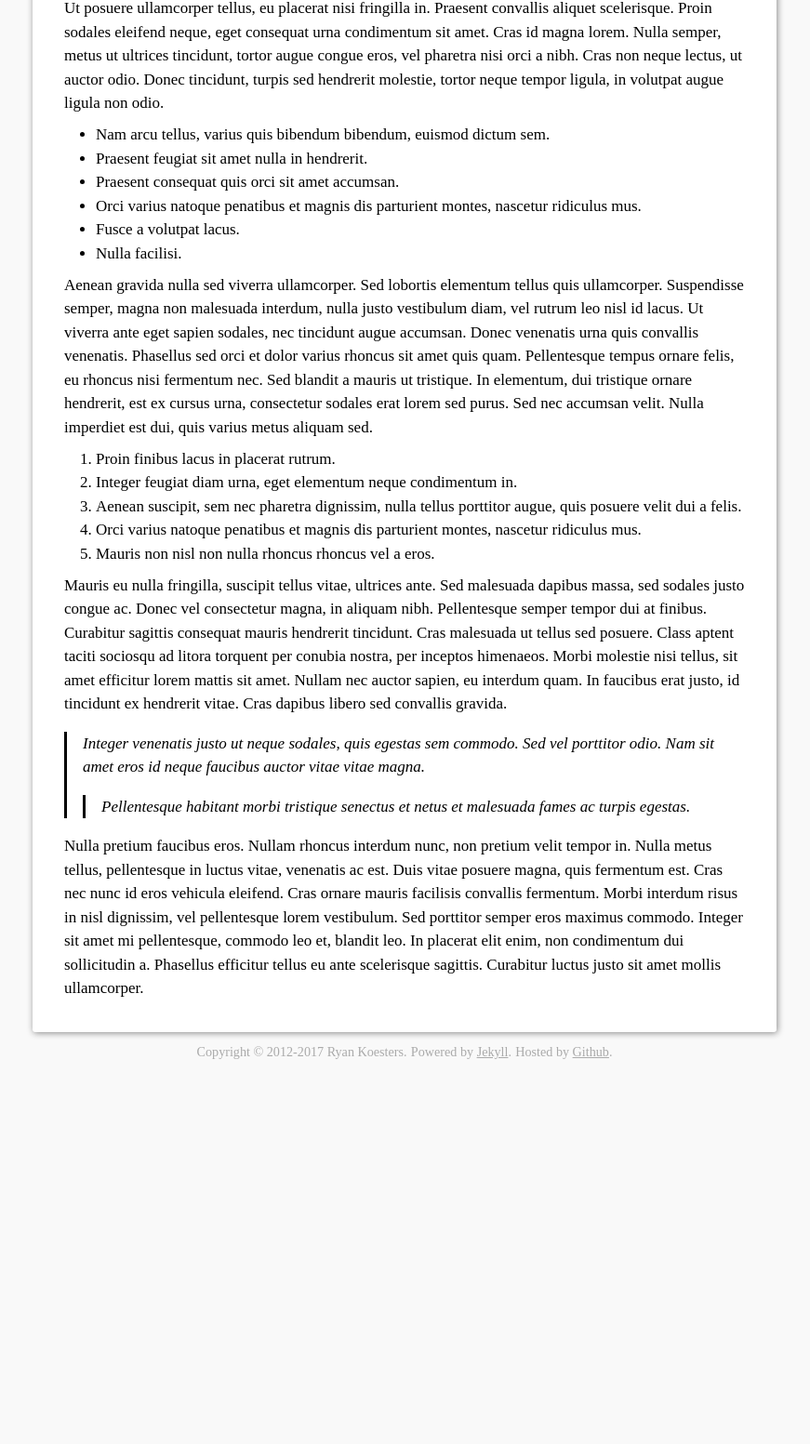
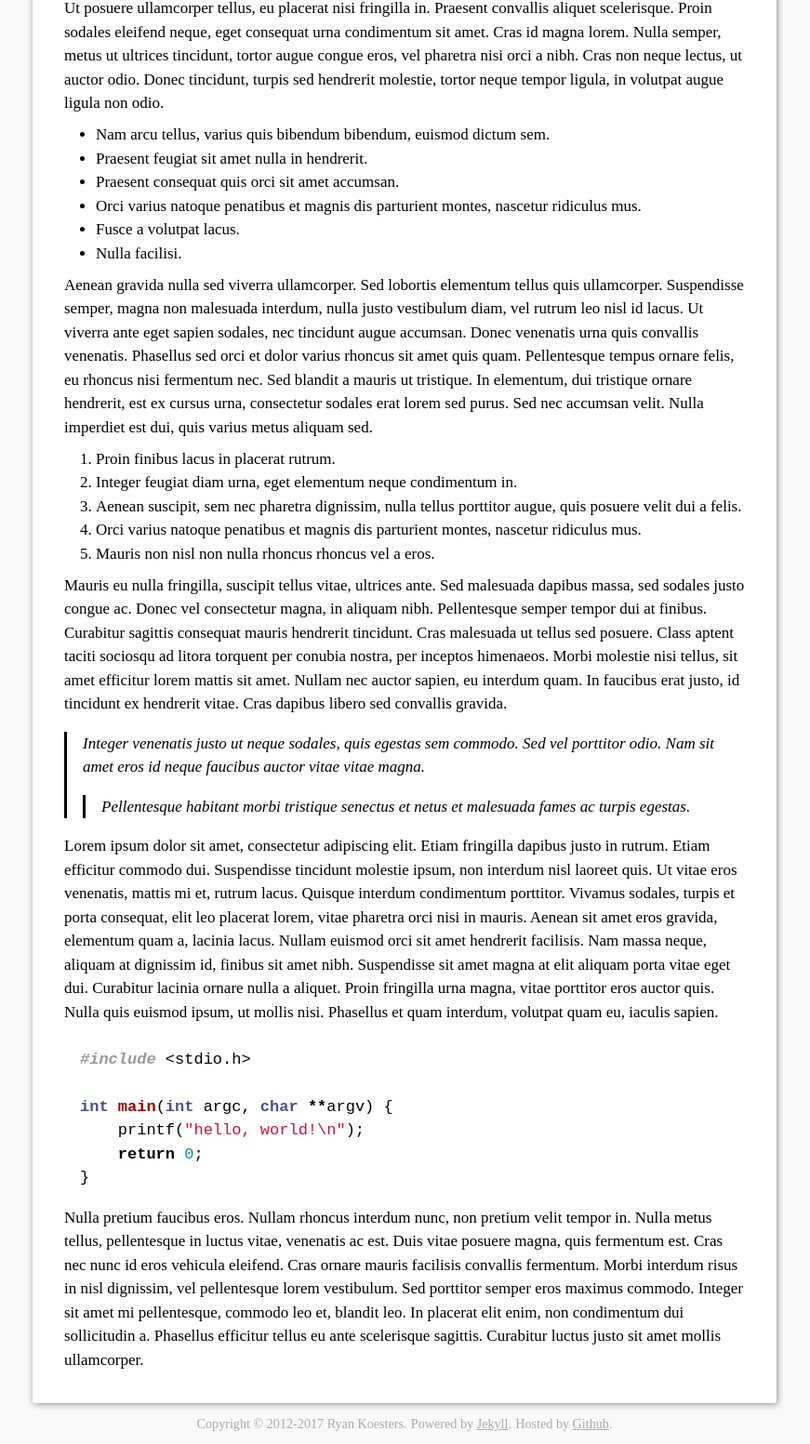
Before and after one commit to rkoesters/rkoesters.github.io, a Jekyll site: the page built from lorem.md, in a window 1280 px wide, cut to the strip 1643-3196 px from the top of the page. Shown: the whole strip at 93% size, without its empty margins (205-1076 px from the left). Built offline with Jekyll 4.4.1, drawn with Linux system fonts in a browser that asks for light colours; nearby versions of some CDN libraries; before the commit the page ends 2796 px from its top, so only the background shows below that.

Commit message:
Added syntax highlighting to code.

````diff
--- a/_layouts/master.html
+++ b/_layouts/master.html
@@ -48,5 +48,6 @@
 
 	<script src="https://ajax.googleapis.com/ajax/libs/jquery/3.1.1/jquery.min.js"></script>
 	<script src="/js/external.js"></script>
+	<link href="/css/syntax.css" rel="stylesheet">
 </body>
 </html>
--- a/css/main.css
+++ b/css/main.css
@@ -166,6 +166,12 @@
 	margin: auto;
 }
 
+#content pre {
+	display: block;
+	font-family: monospace;
+	padding: 1em;
+}
+
 #content #post-header > h1 {
 	margin-bottom: 0;
 }
--- /dev/null
+++ b/css/syntax.css
@@ -0,0 +1,61 @@
+.highlight .hll { background-color: #ffffcc }
+.highlight .c { color: #999988; font-style: italic } /* Comment */
+.highlight .err { color: #a61717; background-color: #e3d2d2 } /* Error */
+.highlight .k { color: #000000; font-weight: bold } /* Keyword */
+.highlight .o { color: #000000; font-weight: bold } /* Operator */
+.highlight .cm { color: #999988; font-style: italic } /* Comment.Multiline */
+.highlight .cp { color: #999999; font-weight: bold; font-style: italic } /* Comment.Preproc */
+.highlight .c1 { color: #999988; font-style: italic } /* Comment.Single */
+.highlight .cs { color: #999999; font-weight: bold; font-style: italic } /* Comment.Special */
+.highlight .gd { color: #000000; background-color: #ffdddd } /* Generic.Deleted */
+.highlight .ge { color: #000000; font-style: italic } /* Generic.Emph */
+.highlight .gr { color: #aa0000 } /* Generic.Error */
+.highlight .gh { color: #999999 } /* Generic.Heading */
+.highlight .gi { color: #000000; background-color: #ddffdd } /* Generic.Inserted */
+.highlight .go { color: #888888 } /* Generic.Output */
+.highlight .gp { color: #555555 } /* Generic.Prompt */
+.highlight .gs { font-weight: bold } /* Generic.Strong */
+.highlight .gu { color: #aaaaaa } /* Generic.Subheading */
+.highlight .gt { color: #aa0000 } /* Generic.Traceback */
+.highlight .kc { color: #000000; font-weight: bold } /* Keyword.Constant */
+.highlight .kd { color: #000000; font-weight: bold } /* Keyword.Declaration */
+.highlight .kn { color: #000000; font-weight: bold } /* Keyword.Namespace */
+.highlight .kp { color: #000000; font-weight: bold } /* Keyword.Pseudo */
+.highlight .kr { color: #000000; font-weight: bold } /* Keyword.Reserved */
+.highlight .kt { color: #445588; font-weight: bold } /* Keyword.Type */
+.highlight .m { color: #009999 } /* Literal.Number */
+.highlight .s { color: #d01040 } /* Literal.String */
+.highlight .na { color: #008080 } /* Name.Attribute */
+.highlight .nb { color: #0086B3 } /* Name.Builtin */
+.highlight .nc { color: #445588; font-weight: bold } /* Name.Class */
+.highlight .no { color: #008080 } /* Name.Constant */
+.highlight .nd { color: #3c5d5d; font-weight: bold } /* Name.Decorator */
+.highlight .ni { color: #800080 } /* Name.Entity */
+.highlight .ne { color: #990000; font-weight: bold } /* Name.Exception */
+.highlight .nf { color: #990000; font-weight: bold } /* Name.Function */
+.highlight .nl { color: #990000; font-weight: bold } /* Name.Label */
+.highlight .nn { color: #555555 } /* Name.Namespace */
+.highlight .nt { color: #000080 } /* Name.Tag */
+.highlight .nv { color: #008080 } /* Name.Variable */
+.highlight .ow { color: #000000; font-weight: bold } /* Operator.Word */
+.highlight .w { color: #bbbbbb } /* Text.Whitespace */
+.highlight .mf { color: #009999 } /* Literal.Number.Float */
+.highlight .mh { color: #009999 } /* Literal.Number.Hex */
+.highlight .mi { color: #009999 } /* Literal.Number.Integer */
+.highlight .mo { color: #009999 } /* Literal.Number.Oct */
+.highlight .sb { color: #d01040 } /* Literal.String.Backtick */
+.highlight .sc { color: #d01040 } /* Literal.String.Char */
+.highlight .sd { color: #d01040 } /* Literal.String.Doc */
+.highlight .s2 { color: #d01040 } /* Literal.String.Double */
+.highlight .se { color: #d01040 } /* Literal.String.Escape */
+.highlight .sh { color: #d01040 } /* Literal.String.Heredoc */
+.highlight .si { color: #d01040 } /* Literal.String.Interpol */
+.highlight .sx { color: #d01040 } /* Literal.String.Other */
+.highlight .sr { color: #009926 } /* Literal.String.Regex */
+.highlight .s1 { color: #d01040 } /* Literal.String.Single */
+.highlight .ss { color: #990073 } /* Literal.String.Symbol */
+.highlight .bp { color: #999999 } /* Name.Builtin.Pseudo */
+.highlight .vc { color: #008080 } /* Name.Variable.Class */
+.highlight .vg { color: #008080 } /* Name.Variable.Global */
+.highlight .vi { color: #008080 } /* Name.Variable.Instance */
+.highlight .il { color: #009999 } /* Literal.Number.Integer.Long */
--- a/lorem.md
+++ b/lorem.md
@@ -109,6 +109,28 @@
 > > Pellentesque habitant morbi tristique senectus et netus et malesuada
 > > fames ac turpis egestas.
 
+Lorem ipsum dolor sit amet, consectetur adipiscing elit. Etiam fringilla
+dapibus justo in rutrum. Etiam efficitur commodo dui. Suspendisse
+tincidunt molestie ipsum, non interdum nisl laoreet quis. Ut vitae eros
+venenatis, mattis mi et, rutrum lacus. Quisque interdum condimentum
+porttitor. Vivamus sodales, turpis et porta consequat, elit leo placerat
+lorem, vitae pharetra orci nisi in mauris. Aenean sit amet eros gravida,
+elementum quam a, lacinia lacus. Nullam euismod orci sit amet hendrerit
+facilisis. Nam massa neque, aliquam at dignissim id, finibus sit amet
+nibh. Suspendisse sit amet magna at elit aliquam porta vitae eget dui.
+Curabitur lacinia ornare nulla a aliquet. Proin fringilla urna magna,
+vitae porttitor eros auctor quis. Nulla quis euismod ipsum, ut mollis
+nisi. Phasellus et quam interdum, volutpat quam eu, iaculis sapien.
+
+```c
+#include <stdio.h>
+
+int main(int argc, char **argv) {
+    printf("hello, world!\n");
+    return 0;
+}
+```
+
 Nulla pretium faucibus eros. Nullam rhoncus interdum nunc, non pretium
 velit tempor in. Nulla metus tellus, pellentesque in luctus vitae,
 venenatis ac est. Duis vitae posuere magna, quis fermentum est. Cras nec
````
